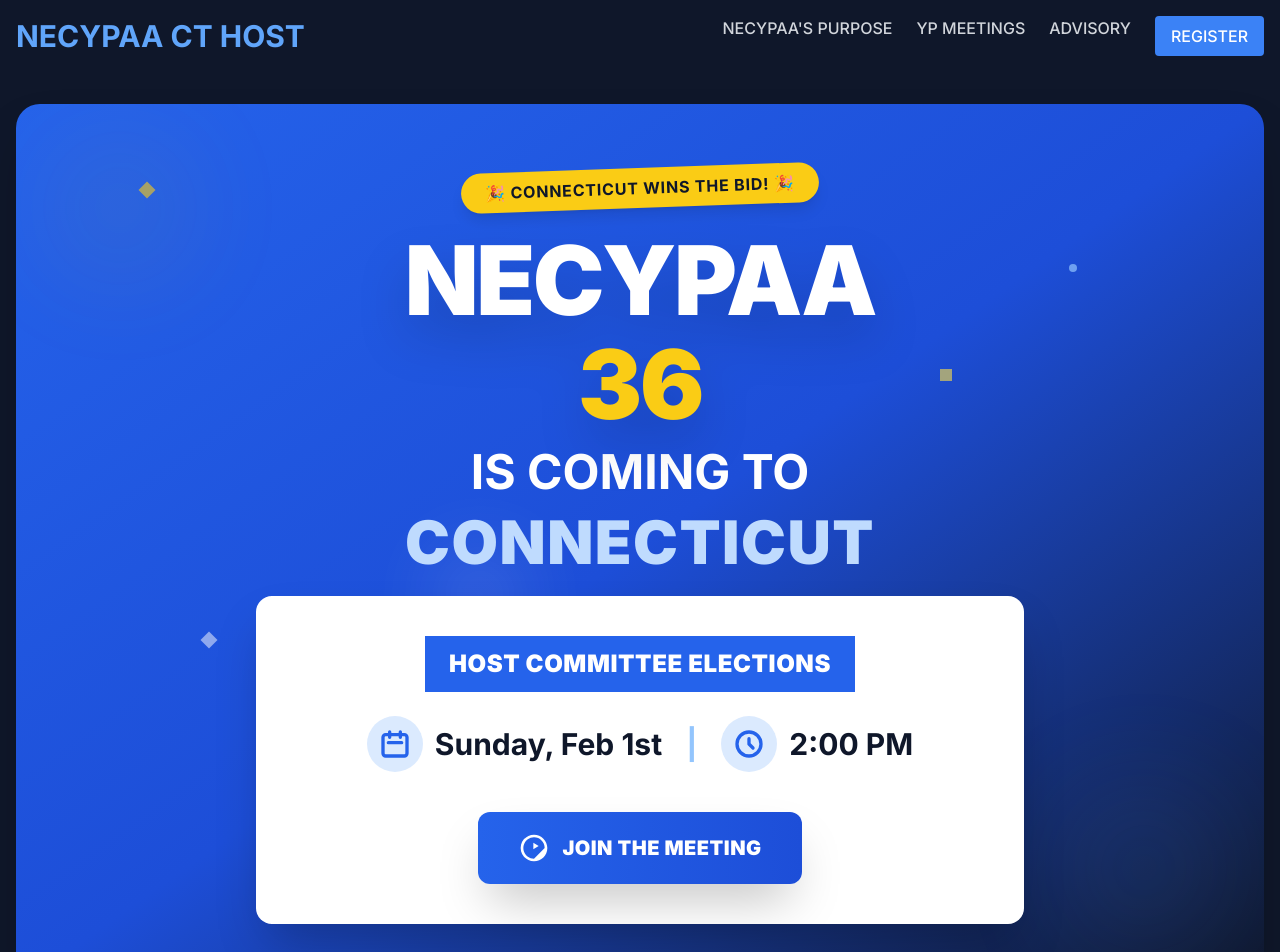
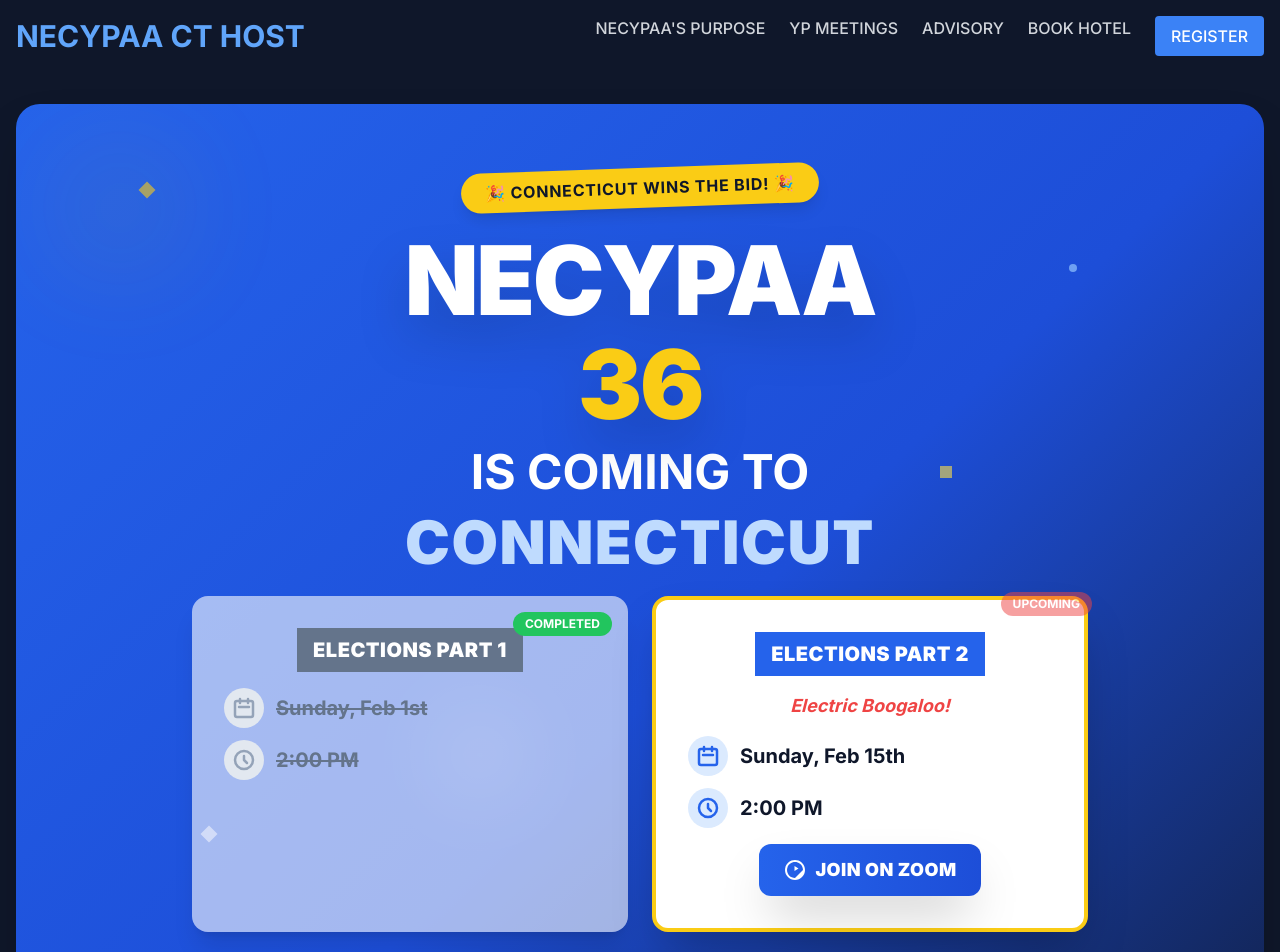
Before and after one commit to devinkeehner/NECYPAA, a Next.js app: page / in a window 1280 px wide. Shown: the top 952 px of the page. Built offline with nearby package versions, Linux system fonts and the light colour scheme; grey boxes are pictures that could not be loaded.

Commit message:
add BOOK HOTEL link and update Zombie Prom location and add Elections Part Two section

```diff
--- a/app/page.tsx
+++ b/app/page.tsx
@@ -287,6 +287,14 @@ export default function HomePage() {
               ADVISORY
             </Link>
             <Link
+              href="https://www.marriott.com/event-reservations/reservation-link.mi?id=1770049957031&key=GRP&app=resvlink"
+              className="text-gray-300 hover:text-blue-400 font-medium uppercase"
+              target="_blank"
+              rel="noopener noreferrer"
+            >
+              BOOK HOTEL
+            </Link>
+            <Link
               href="/register"
               className="bg-blue-500 text-white px-4 py-2 rounded hover:bg-blue-600 font-medium uppercase transition-colors"
             >
@@ -336,17 +344,20 @@ export default function HomePage() {
               </div>
 
               {/* Election info with bold design */}
-              <div className="max-w-3xl mx-auto mt-12">
-                <div className="bg-white text-slate-900 p-8 md:p-10 rounded-2xl shadow-2xl transform hover:scale-105 transition-transform duration-300">
-                  <div className="bg-blue-600 text-white py-3 px-6 rounded-lg mb-6 inline-block">
-                    <h3 className="text-xl md:text-2xl font-black uppercase tracking-wide">Host Committee Elections</h3>
+              <div className="max-w-4xl mx-auto mt-12 grid md:grid-cols-2 gap-6">
+                {/* Part One - Completed */}
+                <div className="bg-white/60 text-slate-900 p-6 md:p-8 rounded-2xl shadow-xl relative overflow-hidden">
+                  <div className="absolute top-4 right-4 bg-green-500 text-white text-xs font-bold px-3 py-1 rounded-full">
+                    COMPLETED
+                  </div>
+                  <div className="bg-slate-500 text-white py-2 px-4 rounded-lg mb-4 inline-block">
+                    <h3 className="text-lg md:text-xl font-black uppercase tracking-wide">Elections Part 1</h3>
                   </div>
 
-                  <div className="space-y-4">
-                    <div className="flex flex-col md:flex-row items-center justify-center gap-6 text-2xl md:text-3xl font-bold">
-                      <div className="flex items-center gap-3">
-                        <div className="bg-blue-100 p-3 rounded-full">
-                          <svg className="w-8 h-8 text-blue-600" fill="none" stroke="currentColor" viewBox="0 0 24 24">
+                  <div className="space-y-3">
+                    <div className="flex items-center gap-3 text-xl font-bold text-slate-500">
+                      <div className="bg-slate-200 p-2 rounded-full">
+                        <svg className="w-6 h-6 text-slate-400" fill="none" stroke="currentColor" viewBox="0 0 24 24">
                           <path
                             strokeLinecap="round"
                             strokeLinejoin="round"
@@ -355,12 +366,51 @@ export default function HomePage() {
                           />
                         </svg>
                       </div>
-                        <span>Sunday, Feb 1st</span>
+                      <span className="line-through">Sunday, Feb 1st</span>
                     </div>
-                      <div className="hidden md:block text-blue-300">|</div>
-                      <div className="flex items-center gap-3">
-                        <div className="bg-blue-100 p-3 rounded-full">
-                          <svg className="w-8 h-8 text-blue-600" fill="none" stroke="currentColor" viewBox="0 0 24 24">
+                    <div className="flex items-center gap-3 text-xl font-bold text-slate-500">
+                      <div className="bg-slate-200 p-2 rounded-full">
+                        <svg className="w-6 h-6 text-slate-400" fill="none" stroke="currentColor" viewBox="0 0 24 24">
+                          <path
+                            strokeLinecap="round"
+                            strokeLinejoin="round"
+                            strokeWidth={2.5}
+                            d="M12 8v4l3 3m6-3a9 9 0 11-18 0 9 9 0 0118 0z"
+                          />
+                        </svg>
+                      </div>
+                      <span className="line-through">2:00 PM</span>
+                    </div>
+                  </div>
+                </div>
+
+                {/* Part Two - Active */}
+                <div className="bg-white text-slate-900 p-6 md:p-8 rounded-2xl shadow-2xl transform hover:scale-105 transition-transform duration-300 border-4 border-yellow-400 relative">
+                  <div className="absolute -top-2 -right-2 bg-red-500 text-white text-xs font-bold px-3 py-1 rounded-full animate-pulse">
+                    UPCOMING
+                  </div>
+                  <div className="bg-blue-600 text-white py-2 px-4 rounded-lg mb-4 inline-block">
+                    <h3 className="text-lg md:text-xl font-black uppercase tracking-wide">Elections Part 2</h3>
+                  </div>
+                  <p className="text-red-500 font-bold italic mb-4 text-lg">Electric Boogaloo!</p>
+
+                  <div className="space-y-3">
+                    <div className="flex items-center gap-3 text-xl font-bold">
+                      <div className="bg-blue-100 p-2 rounded-full">
+                        <svg className="w-6 h-6 text-blue-600" fill="none" stroke="currentColor" viewBox="0 0 24 24">
+                          <path
+                            strokeLinecap="round"
+                            strokeLinejoin="round"
+                            strokeWidth={2.5}
+                            d="M8 7V3m8 4V3m-9 8h10M5 21h14a2 2 0 002-2V7a2 2 0 00-2-2H5a2 2 0 00-2 2v12a2 2 0 002 2z"
+                          />
+                        </svg>
+                      </div>
+                      <span>Sunday, Feb 15th</span>
+                    </div>
+                    <div className="flex items-center gap-3 text-xl font-bold">
+                      <div className="bg-blue-100 p-2 rounded-full">
+                        <svg className="w-6 h-6 text-blue-600" fill="none" stroke="currentColor" viewBox="0 0 24 24">
                           <path
                             strokeLinecap="round"
                             strokeLinejoin="round"
@@ -373,21 +423,31 @@ export default function HomePage() {
                     </div>
                   </div>
 
-                    <div className="pt-6">
+                  <div className="pt-4">
                     <a
                       href="https://us06web.zoom.us/j/5692382899?omn=86491828124"
                       target="_blank"
                       rel="noopener noreferrer"
-                        className="inline-flex items-center gap-3 bg-gradient-to-r from-blue-600 to-blue-700 hover:from-blue-700 hover:to-blue-800 text-white font-black text-xl py-5 px-10 rounded-xl transition-all duration-200 transform hover:scale-110 shadow-2xl uppercase tracking-wide"
+                      className="inline-flex items-center gap-2 bg-gradient-to-r from-blue-600 to-blue-700 hover:from-blue-700 hover:to-blue-800 text-white font-black text-lg py-3 px-6 rounded-xl transition-all duration-200 transform hover:scale-110 shadow-2xl uppercase tracking-wide"
                     >
-                        <svg className="w-8 h-8" fill="currentColor" viewBox="0 0 24 24">
+                      <svg className="w-6 h-6" fill="currentColor" viewBox="0 0 24 24">
                         <path d="M15.5 10.5l-4-2.5v5l4-2.5zM12 2C6.48 2 2 6.48 2 12s4.48 10 10 10 10-4.48 10-10S17.52 2 12 2zm0 18c-4.41 0-8-3.59-8-8s3.59-8 8-8 8 3.59 8 8z" />
                       </svg>
-                        Join the Meeting
+                      Join on Zoom
                     </a>
                   </div>
                 </div>
               </div>
+
+              {/* Elections Flyer */}
+              <div className="max-w-sm mx-auto mt-8">
+                <Image
+                  src="https://hebbkx1anhila5yf.public.blob.vercel-storage.com/NECYPAA%20vote%20%285%29-DVPawFt9UO18OIBM5xL8ivnvkR2rTZ.png"
+                  alt="NECYPAA CT Elections Part Two - February 15th"
+                  width={400}
+                  height={500}
+                  className="rounded-2xl shadow-2xl border-4 border-yellow-400"
+                />
               </div>
             </div>
           </div>
@@ -436,8 +496,8 @@ export default function HomePage() {
                       </div>
                       <div>
                         <p className="text-gray-400 text-sm">Location</p>
-                        <p className="text-white font-bold">Enfield United Church of Christ</p>
-                        <p className="text-gray-400 text-xs">1295 Enfield St, Enfield, CT 06082</p>
+                        <p className="text-white font-bold">Enfield Congregational Church</p>
+                        <p className="text-gray-400 text-xs">1295 Enfield Street, Enfield, CT 06082</p>
                       </div>
                     </div>
                   </div>
--- a/components/mobile-menu.tsx
+++ b/components/mobile-menu.tsx
@@ -81,6 +81,15 @@ export function MobileMenu() {
               ADVISORY
             </Link>
             <Link
+              href="https://www.marriott.com/event-reservations/reservation-link.mi?id=1770049957031&key=GRP&app=resvlink"
+              className="text-gray-300 hover:text-blue-400 font-medium py-2 uppercase"
+              onClick={toggleMenu}
+              target="_blank"
+              rel="noopener noreferrer"
+            >
+              BOOK HOTEL
+            </Link>
+            <Link
               href="/register"
               className="bg-blue-500 text-white px-4 py-2 rounded hover:bg-blue-600 font-medium text-center uppercase transition-colors"
               onClick={toggleMenu}
```
Lines whose indentation alone changed are shown as unchanged.
